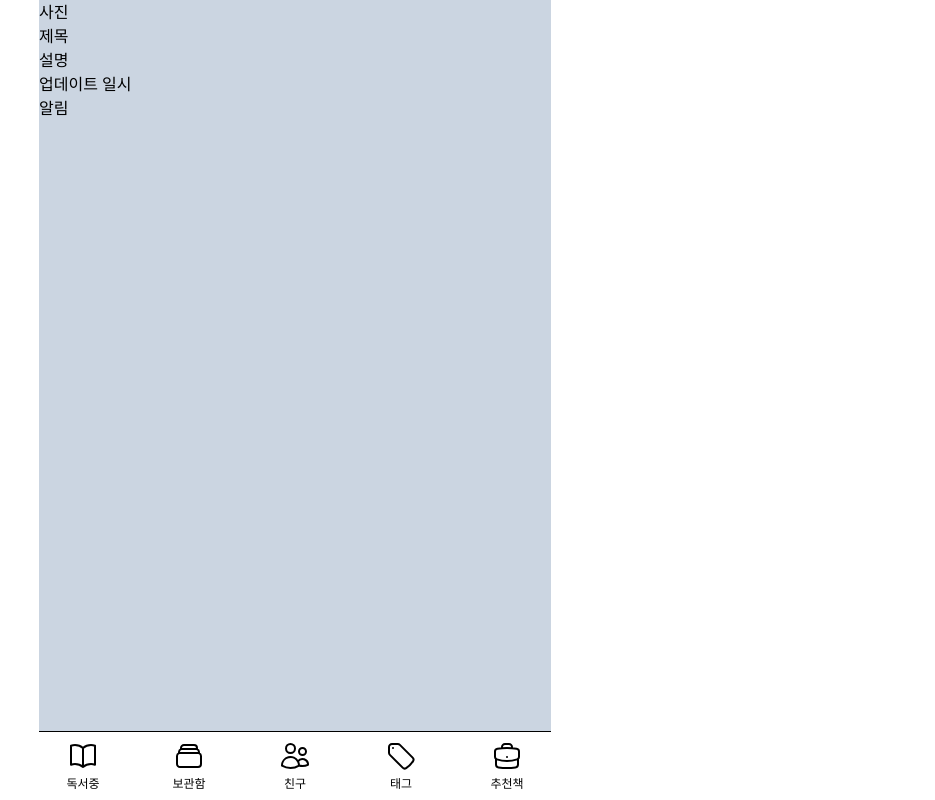
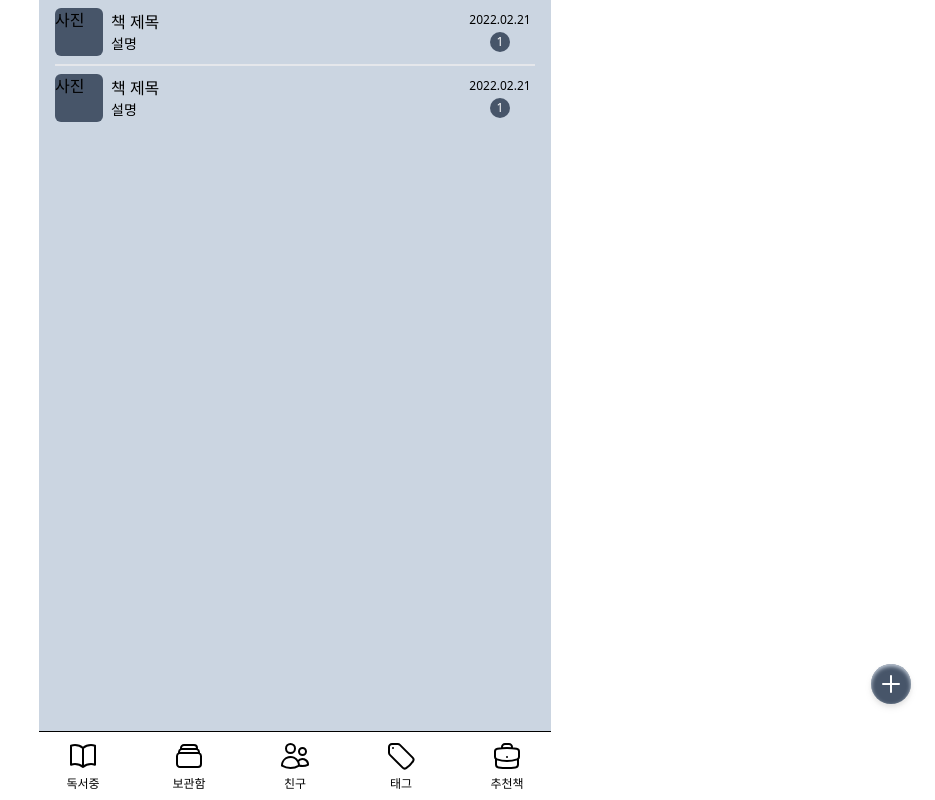
Before and after one commit to Yuyeol/book-talk, a Next.js app: page / in a window 1280 px wide. Shown: the whole page, without its empty margins (345-1280 px from the left). Built offline with nearby package versions, Linux system fonts and the light colour scheme.

Commit message:
feat #3: Home 초안 완료

```diff
--- /dev/null
+++ b/components/book/item.tsx
@@ -0,0 +1,18 @@
+const BookItem = () => {
+  return (
+    <li className="flex items-center py-2">
+      <div className="w-12 h-12 mr-2 rounded-md bg-slate-600">사진</div>
+      <div className="flex-1">
+        <div className="">책 제목</div>
+        <div className="text-sm">설명</div>
+      </div>
+      <div className="w-[70px]">
+        <div className="mx-auto mb-1 text-xs text-center">2022.02.21</div>
+        <div className="flex items-center justify-center w-5 h-5 mx-auto text-xs text-center text-white rounded-full bg-slate-600">
+          1
+        </div>
+      </div>
+    </li>
+  );
+};
+export default BookItem;
--- /dev/null
+++ b/components/floating-button.tsx
@@ -0,0 +1,21 @@
+import Link from "next/link";
+import Header from "./header";
+import NavBar from "./navbar";
+
+interface Props {
+  children: React.ReactNode;
+  href: string;
+}
+
+const FloatingButton = ({ children, href }: Props) => {
+  return (
+    <Link
+      href={href}
+      className="fixed flex items-center justify-center w-10 h-10 rounded-full shadow-inner drop-shadow-md shadow-slate-300 bg-slate-600 bottom-24 right-6"
+    >
+      {children}
+    </Link>
+  );
+};
+
+export default FloatingButton;
--- /dev/null
+++ b/components/icon/plus.tsx
@@ -0,0 +1,32 @@
+interface Props {
+  width: number;
+  color: string;
+}
+
+const Plus = ({ width, color }: Props) => (
+  // <svg
+  //   xmlns="http://www.w3.org/2000/svg"
+  //   fill="none"
+  //   viewBox="0 0 24 24"
+  //   strokeWidth="1.5"
+  //   stroke={color}
+  //   style={{ width: `${width / 4}rem`, height: "auto" }}
+  // >
+  //   <path
+  //     strokeLinecap="round"
+  //     strokeLinejoin="round"
+  //     d="M12 4.5v15m7.5-7.5h-15"
+  //   />
+  // </svg>
+  <svg
+    xmlns="http://www.w3.org/2000/svg"
+    fill="none"
+    viewBox="0 0 24 24"
+    strokeWidth="1.5"
+    stroke={color}
+    style={{ width: `${width / 4}rem`, height: "auto" }}
+  >
+    <path strokeLinecap="round" strokeLinejoin="round" d="M12 6v12m6-6H6" />
+  </svg>
+);
+export default Plus;
--- a/pages/index.tsx
+++ b/pages/index.tsx
@@ -1,21 +1,19 @@
+import BookItem from "@/components/book/item";
+import FloatingButton from "@/components/floating-button";
+import Plus from "@/components/icon/plus";
 import Layout from "@/components/layout";
 
 const Home = () => {
   return (
     <Layout>
-      <ul>
-        <li>
-          <div>사진</div>
-          <div>
-            <div>제목</div>
-            <div>설명</div>
-          </div>
-          <div>
-            <div>업데이트 일시</div>
-            <div>알림</div>
-          </div>
-        </li>
+      <ul className="px-4 divide-y-2">
+        <BookItem />
+        <BookItem />
       </ul>
+
+      <FloatingButton href="/book/1">
+        <Plus width={8} color="white" />
+      </FloatingButton>
     </Layout>
   );
 };
--- a/styles/globals.css
+++ b/styles/globals.css
@@ -1,3 +1,7 @@
 @tailwind base;
 @tailwind components;
 @tailwind utilities;
+
+body {
+    font-size: 16px;
+}
```
